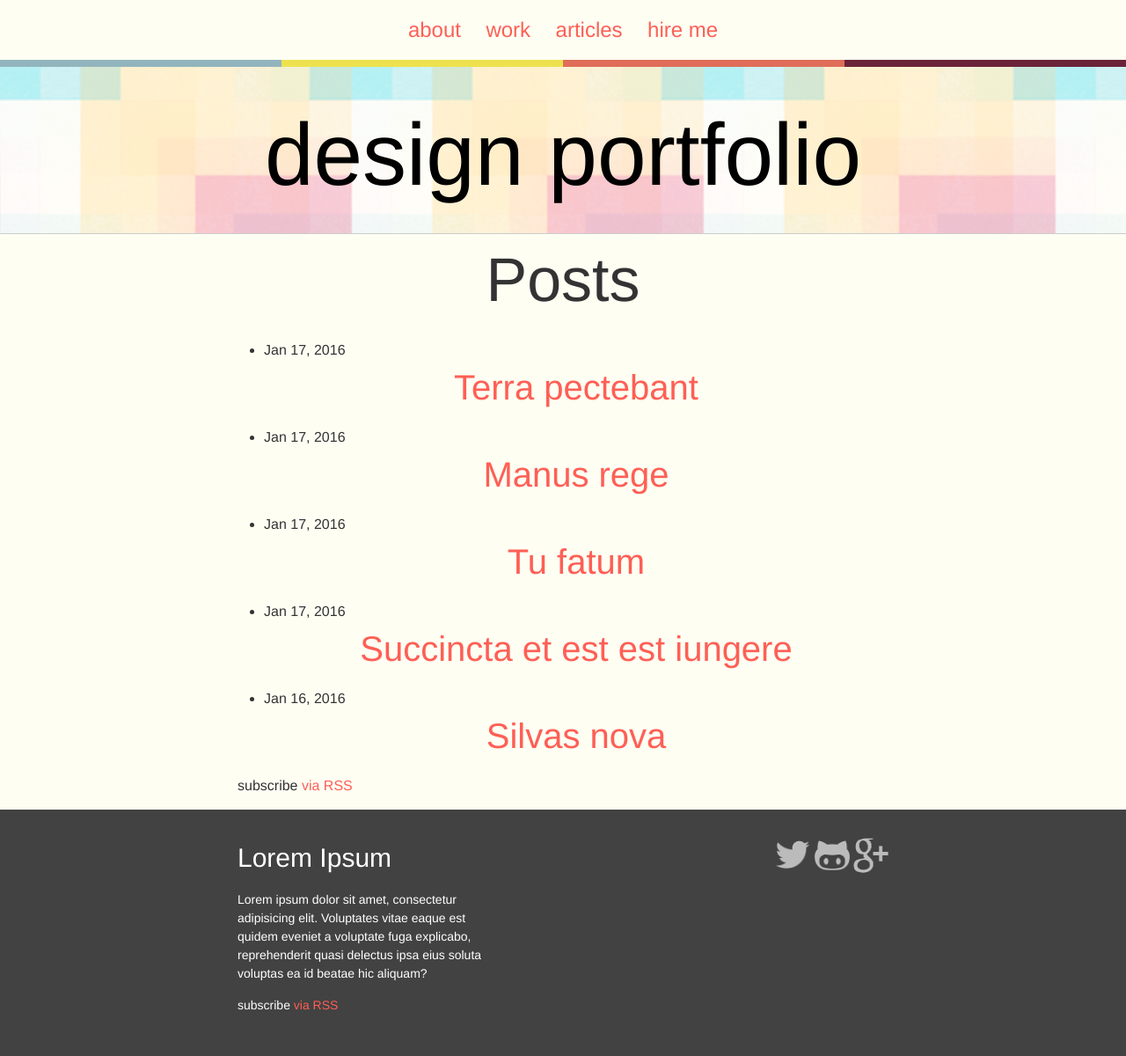
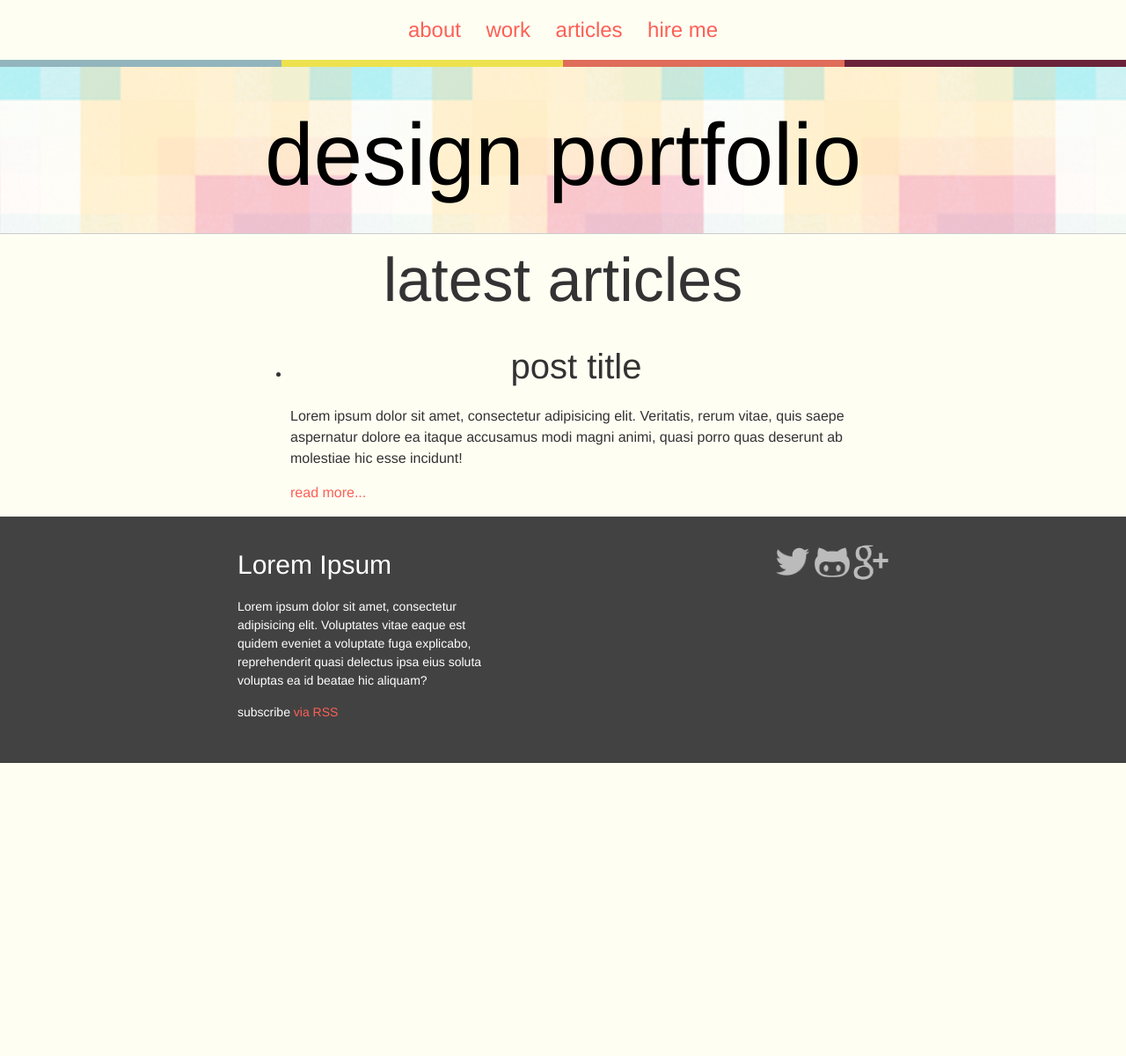
Before and after one commit to coltborg/designer-portfolio, a Jekyll site: the page built from index.html, in a window 1280 px wide. Shown: the whole page at 88% size. Built offline with Jekyll 4.4.1, drawn with Linux system fonts in a browser that asks for light colours; after the commit the page ends 900 px from its top, so only the background shows below that.

Commit message:
Mock up of latest articles layout

```diff
--- a/index.html
+++ b/index.html
@@ -4,20 +4,23 @@
 
 <div class="home">
 
-  <h1 class="page-heading">Posts</h1>
+  <!-- seation for featured posts -->
+  <!-- seation for featured projects -->
+  <!-- seation for latest articles -->
+  <section class="site-section site-section-last">
+    <div class="wrapper">
+      <h1>latest articles</h1>
+      <ul class="post-list">
+        <li class="post">
+          <h2>post title</h2>
+          <p>Lorem ipsum dolor sit amet, consectetur adipisicing elit. Veritatis, rerum vitae, quis saepe aspernatur dolore ea itaque accusamus modi magni animi, quasi porro quas deserunt ab molestiae hic esse incidunt!</p>
+          <p class="post-read-more-link">
+            <a href="#">read more...</a>
+          </p>
+        </li>
 
-  <ul class="post-list">
-    {% for post in site.posts %}
-      <li>
-        <span class="post-meta">{{ post.date | date: "%b %-d, %Y" }}</span>
-
-        <h2>
-          <a class="post-link" href="{{ post.url | prepend: site.baseurl }}">{{ post.title }}</a>
-        </h2>
-      </li>
-    {% endfor %}
-  </ul>
-
-  <p class="rss-subscribe">subscribe <a href="{{ "/feed.xml" | prepend: site.baseurl }}">via RSS</a></p>
+      </ul>
+    </div>
+  </section>
 
 </div>
```
